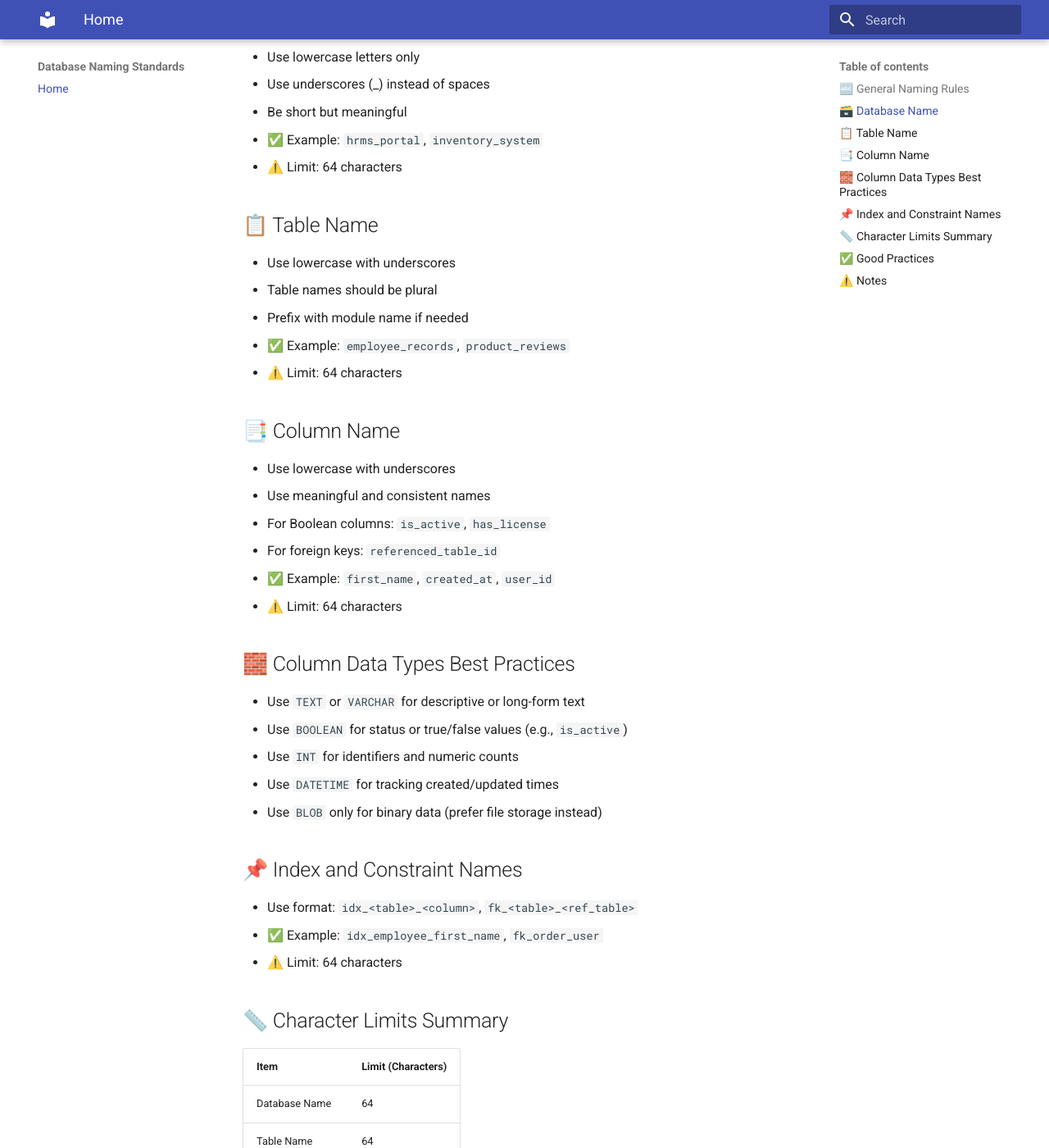
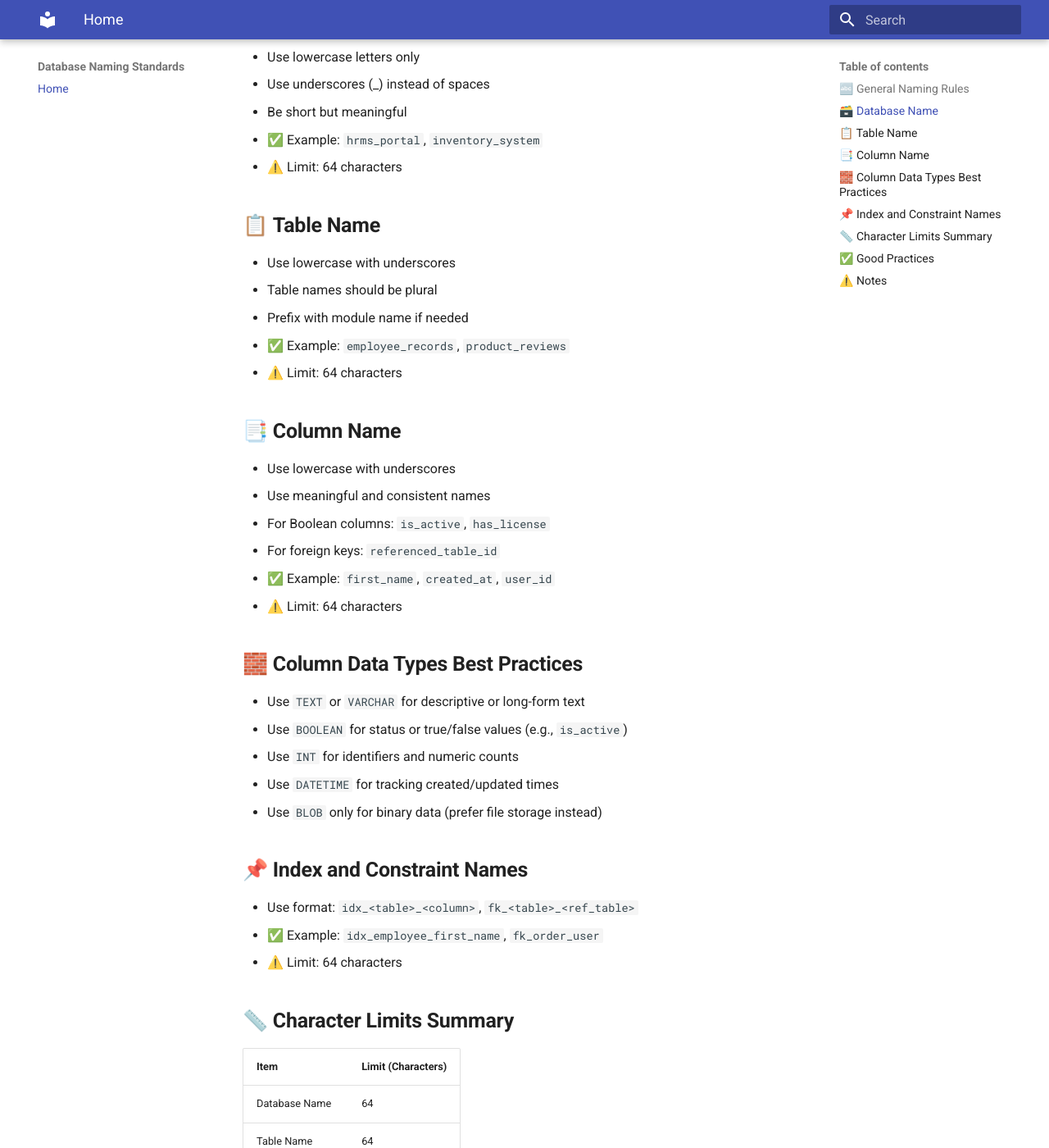
Before and after one commit to divyapriya3005/database-naming-guidelines, an MkDocs documentation site: the page built from docs/index.md, in a window 1280 px wide and 1400 px high, scrolled down 534 px. Shown: the whole window at 82% size. Built offline with MkDocs 1.6.1 and Material for MkDocs 9.7.7, drawn with Linux system fonts in a browser that asks for light colours; some of the changed text lies outside the part shown.

```diff
--- a/docs/index.md
+++ b/docs/index.md
@@ -1,4 +1,4 @@
-# 📘 Database Naming Standards – MySQL
+# 📘 **Database Naming Standards – MySQL**
 
 ---
 
@@ -11,21 +11,21 @@
 - Do **not** store icons or images directly in the database
 - Use **UTF-8 encoding** for all text fields
 
-## 🗃️ Database Name
+## 🗃️ **Database Name**
 - Use lowercase letters only
 - Use underscores (_) instead of spaces
 - Be short but meaningful
 - ✅ Example: `hrms_portal`, `inventory_system`
 - ⚠️ Limit: 64 characters
 
-## 📋 Table Name
+## 📋 **Table Name**
 - Use lowercase with underscores
 - Table names should be plural
 - Prefix with module name if needed
 - ✅ Example: `employee_records`, `product_reviews`
 - ⚠️ Limit: 64 characters
 
-## 📑 Column Name
+## 📑 **Column Name**
 - Use lowercase with underscores
 - Use meaningful and consistent names
 - For Boolean columns: `is_active`, `has_license`
@@ -33,19 +33,19 @@
 - ✅ Example: `first_name`, `created_at`, `user_id`
 - ⚠️ Limit: 64 characters
 
-## 🧱 Column Data Types Best Practices
+## 🧱 **Column Data Types Best Practices**
 - Use `TEXT` or `VARCHAR` for descriptive or long-form text
 - Use `BOOLEAN` for status or true/false values (e.g., `is_active`)
 - Use `INT` for identifiers and numeric counts
 - Use `DATETIME` for tracking created/updated times
 - Use `BLOB` only for binary data (prefer file storage instead)
 
-## 📌 Index and Constraint Names
+## 📌 **Index and Constraint Names**
 - Use format: `idx_<table>_<column>`, `fk_<table>_<ref_table>`
 - ✅ Example: `idx_employee_first_name`, `fk_order_user`
 - ⚠️ Limit: 64 characters
 
-## 📏 Character Limits Summary
+## 📏 **Character Limits Summary**
 
 | Item               | Limit (Characters) |
 |--------------------|--------------------|
@@ -58,7 +58,7 @@
 
 ---
 
-## ✅ Good Practices
+## ✅ **Good Practices**
 - Use `snake_case` consistently
 - Always use `created_at` and `updated_at` fields for timestamping
 - Foreign keys should be indexed
@@ -67,7 +67,7 @@
 - Icons and other binary assets should be stored in the file system or a CDN, not in the DB
 - Set proper encoding (`utf8mb4`) for all text-based fields
 
-## ⚠️ Notes
+## ⚠️ **Notes**
 - MySQL has a 64-character limit on identifiers (database, table, column, etc.)
 - Avoid using camelCase or PascalCase
 - Always double-check reserved keywords [MySQL reserved words list](https://dev.mysql.com/doc/refman/8.0/en/keywords.html)
```
